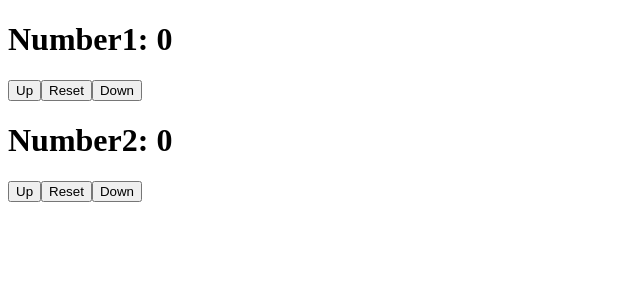
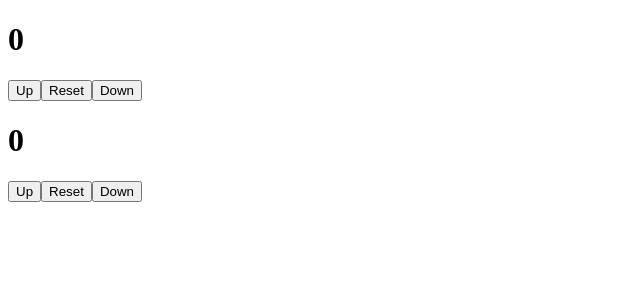
Before and after one commit to Hooseinsalari/React-tutorial, a React (Create React App) app in the folder first-app/: page / in a window 1280 px wide. Shown: the top 300 px of the page, without its empty margins (0-640 px from the left). Built offline with nearby package versions, Linux system fonts and the light colour scheme.

Commit message:
molty reducer

```diff
--- a/first-app/src/App.js
+++ b/first-app/src/App.js
@@ -1,10 +1,10 @@
 import React from 'react';
-import NewCounter from './components/NewCounter';
+import Counter from './components/Counter';
 
 const App = () => {
   return (
     <div>
-      <NewCounter />
+      <Counter />
     </div>
   );
 };
--- a/first-app/src/components/Counter.js
+++ b/first-app/src/components/Counter.js
@@ -17,14 +17,23 @@
 const Counter = () => {
 
     const [number, dispatch] = useReducer(reducer, initialState);
+    const [number2, dispatch2] = useReducer(reducer, initialState);
 
     return (
+        <>
             <div>
                 <h1>{number}</h1>
                 <button onClick={() => dispatch("Up")}>Up</button>
                 <button onClick={() => dispatch("Reset")}>Reset</button>
                 <button onClick={() => dispatch("Down")}>Down</button>
             </div>
+            <div>
+                <h1>{number2}</h1>
+                <button onClick={() => dispatch2("Up")}>Up</button>
+                <button onClick={() => dispatch2("Reset")}>Reset</button>
+                <button onClick={() => dispatch2("Down")}>Down</button>
+            </div>
+        </>
     );
 };
 
```
Lines whose indentation alone changed are shown as unchanged.
